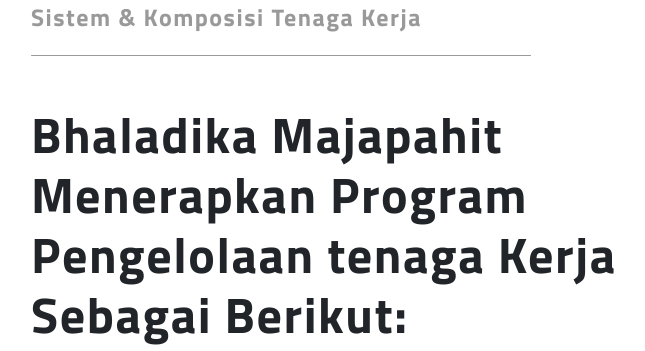
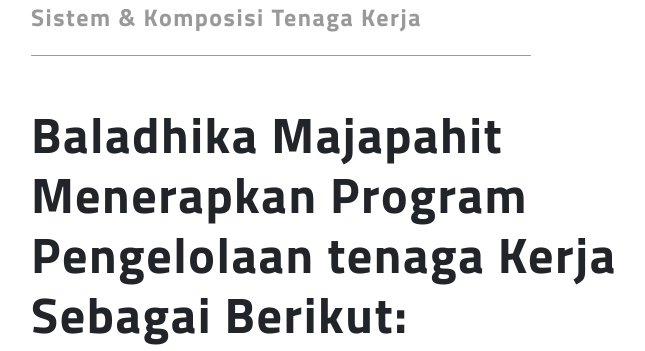
Before and after one commit to meglionn/Baladhika-Majapahit, a CodeIgniter app: page /balamajaweb/systems in a window 1280 px wide. Shown: the part 171-522 px from the top of the page, without its empty margins (119-764 px from the left). Run offline with CodeIgniter, Linux system fonts and the light colour scheme.

Commit message:
Typo Fix

```diff
--- a/application/views/pages/home.php
+++ b/application/views/pages/home.php
@@ -74,7 +74,6 @@
             </div>
         </div>
     </section>
-
     <section class="daftar-mitra" data-aos="fade-up">
         <h2>MITRA KAMI</h2>
 
@@ -85,7 +84,7 @@
                     <img src="assets/image/mitra/<?= $mtr['logo']?>" alt="<?= $mtr['namaMitra']?>">
                 </div>
                 <div class="card-body-info">
-                    <h5 class="card-title"><?= $mtr['namaMitra']?></h5>
+                    <h3 class="card-title"><?= $mtr['namaMitra']?></h3>
                 </div>
             <?php endforeach; ?>
             </div>
--- a/application/views/pages/profil.php
+++ b/application/views/pages/profil.php
@@ -26,6 +26,7 @@
         bagi para mitra kerjanya, sesuai dengan motto kami yaitu "One team, One Spirit, One goal".
       </p>
     </div>
+    <br></br>
   </section>
 
   <section class="visi-misi">
--- a/application/views/pages/sistem.php
+++ b/application/views/pages/sistem.php
@@ -1,7 +1,7 @@
 <main>
   <section class="sistem-komposisi-kerja">
     <p class="sistem-top-text" data-aos="fade-up">Sistem & Komposisi Tenaga Kerja</p>
-    <h1 class="mt-5 mb-5" data-aos="fade-up">Bhaladika Majapahit Menerapkan Program Pengelolaan tenaga Kerja Sebagai Berikut:</h1>
+    <h1 class="mt-5 mb-5" data-aos="fade-up">Baladhika Majapahit Menerapkan Program Pengelolaan tenaga Kerja Sebagai Berikut:</h1>
     <div class="program-grid">
       <div class="program-list">
         <h2 data-aos="fade-up" data-aos-delay="100">Bagian Yang Dikelola</h2>
```
